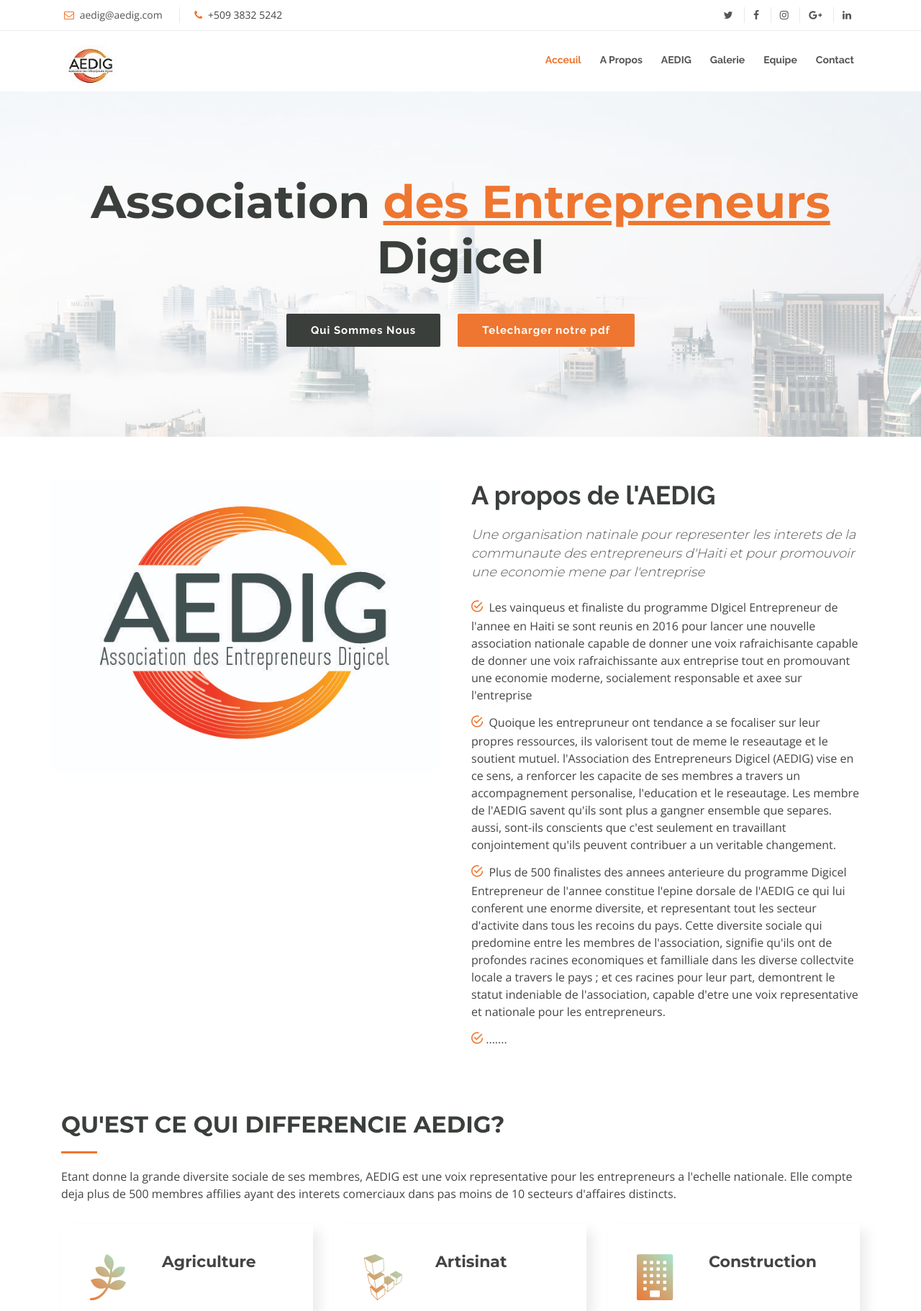
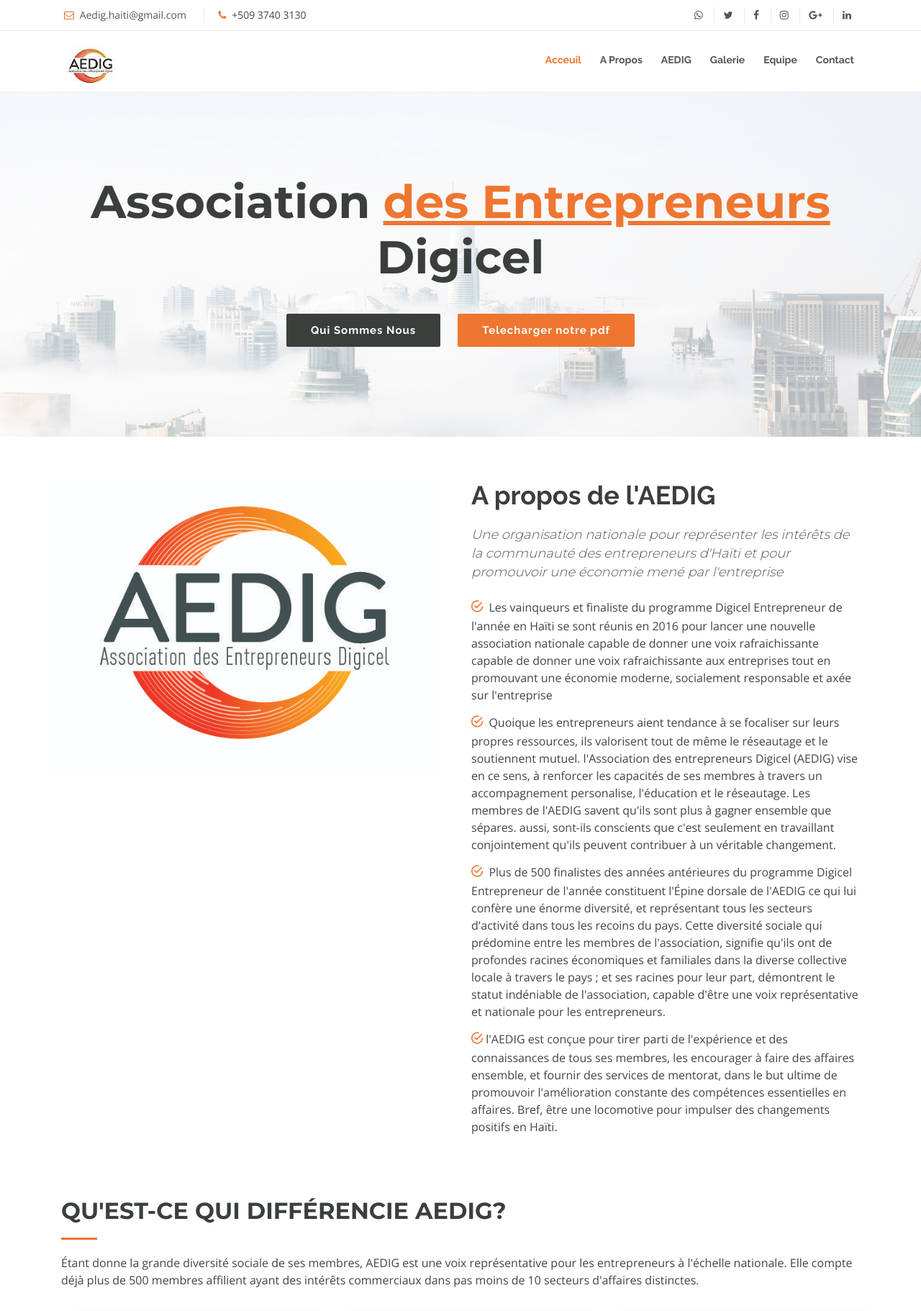
Before and after one commit to RalphWinner/aedig, a Django app: page / in a window 1280 px wide; the page is wider, and only the part inside the window is pictured. Shown: the top 1822 px of that part at 72% size. Run offline with Django 3.2, Linux system fonts and the light colour scheme; some libraries are stand-ins or nearby versions; some web fonts are replaced.

Commit message:
Orthographe ok

```diff
--- a/aedig/views.py
+++ b/aedig/views.py
@@ -21,7 +21,7 @@
 		message = data[4]['value']
 
 		infos = 'Nom: ' + name + '\nemail: ' + email + '\nSujet: ' + subject + '\nMessage: ' + message
-		template = 'Salut Mr RalphWinner, Nouveau Message!!!!! \n ' + infos
+		template = 'Salut Aedig! Nouveau Message:  \n ' + infos
 
 		#Code for the email Sender... Lolllllz
 
--- a/templates/index.html
+++ b/templates/index.html
@@ -8,7 +8,7 @@
   <meta content="" name="description">
   {% load static %}
   <!-- Favicons -->
-  <link href={% static 'img/favicon.ico' %} rel="icon">
+  <link href={% static 'img/favicon.png' %} rel="icon">
 
   <!-- Google Fonts -->
   <link href="https://fonts.googleapis.com/css?family=Open+Sans:300,300i,400,400i,700,700i|Raleway:300,400,500,700,800|Montserrat:300,400,700" rel="stylesheet">
@@ -43,10 +43,11 @@
   <section id="topbar" class="d-none d-lg-block">
     <div class="container clearfix">
       <div class="contact-info float-left">
-        <i class="fa fa-envelope-o"></i> <a href="mailto:contact@example.com">aedig@aedig.com</a>
-        <i class="fa fa-phone"></i> +509 3832 5242
+        <i class="fa fa-envelope-o"></i> <a href="mailto:Aedig.haiti@gmail.com">Aedig.haiti@gmail.com</a>
+        <i class="fa fa-phone"></i> +509 3740 3130
       </div>
       <div class="social-links float-right">
+        <a href="https://api.whatsapp.com/send?phone=50938325242&text=Please,%20Waiting%20for%20answer" class="twitter"><i class="fa fa-whatsapp"></i></a>
         <a href="#" class="twitter"><i class="fa fa-twitter"></i></a>
         <a href="#" class="facebook"><i class="fa fa-facebook"></i></a>
         <a href="#" class="instagram"><i class="fa fa-instagram"></i></a>
@@ -98,7 +99,7 @@
       <h2>Association <span>des Entrepreneurs</span><br> Digicel</h2>
       <div>
         <a href="#about" class="btn-get-started scrollto">Qui Sommes Nous</a>
-        <a href="AEDIG (BROCHURE francais).pdf" class="btn-projects scrollto">Telecharger notre pdf</a>
+        <a href={% static '/AEDIG (BROCHURE francais).pdf' %} class="btn-projects scrollto">Telecharger notre pdf</a>
       </div>
     </div>
 
@@ -125,14 +126,14 @@
           </div>
 
           <div class="col-lg-6 content">
-            <h2>A propos  de l'AEDIG</h2>
-            <h3>Une organisation natinale pour representer les interets de la communaute des entrepreneurs d'Haiti et pour promouvoir une economie mene par l'entreprise</h3>
+            <h2>A propos de l'AEDIG</h2>
+            <h3>Une organisation nationale pour représenter les intérêts de la communauté des entrepreneurs d'Haïti et pour promouvoir une économie mené par l'entreprise</h3>
 
             <ul>
-              <li><i class="ion-android-checkmark-circle"></i> Les vainqueus et finaliste du programme DIgicel Entrepreneur de l'annee en Haiti se sont reunis en 2016 pour lancer une nouvelle association nationale capable de donner une voix rafraichisante capable de donner une voix rafraichissante aux entreprise tout en promouvant une economie moderne, socialement responsable et axee sur l'entreprise</li>
-              <li><i class="ion-android-checkmark-circle"></i> Quoique les entrepruneur ont tendance a se focaliser sur leur propres ressources, ils valorisent tout de meme le reseautage et le soutient mutuel. l'Association des Entrepreneurs Digicel (AEDIG) vise en ce sens, a renforcer les capacite de ses membres a travers un accompagnement personalise, l'education et le reseautage. Les membre de l'AEDIG savent qu'ils sont plus a gangner ensemble que separes. aussi, sont-ils conscients que c'est seulement en travaillant conjointement qu'ils peuvent contribuer a un veritable changement.</li>
-              <li><i class="ion-android-checkmark-circle"></i> Plus de 500 finalistes des annees anterieure du programme Digicel Entrepreneur de l'annee constitue l'epine dorsale de l'AEDIG ce qui lui conferent une enorme diversite, et representant tout les secteur d'activite dans tous les recoins du pays. Cette diversite sociale qui predomine entre les membres de l'association, signifie qu'ils ont de profondes racines economiques et familliale dans les diverse collectvite locale a travers le pays ; et ces racines pour leur part, demontrent le statut indeniable de l'association, capable d'etre une voix representative et nationale pour les entrepreneurs.</li>
-              <li><i class="ion-android-checkmark-circle"></i>.......</li>
+              <li><i class="ion-android-checkmark-circle"></i> Les vainqueurs et finaliste du programme Digicel Entrepreneur de l'année en Haïti se sont réunis en 2016 pour lancer une nouvelle association nationale capable de donner une voix rafraichissante capable de donner une voix rafraichissante aux entreprises tout en promouvant une économie moderne, socialement responsable et axée sur l'entreprise</li>
+              <li><i class="ion-android-checkmark-circle"></i> Quoique les entrepreneurs aient tendance à se focaliser sur leurs propres ressources, ils valorisent tout de même le réseautage et le soutiennent mutuel. l'Association des entrepreneurs Digicel (AEDIG) vise en ce sens, à renforcer les capacités de ses membres à travers un accompagnement personalise, l'éducation et le réseautage. Les membres de l'AEDIG savent qu'ils sont plus à gagner ensemble que sépares. aussi, sont-ils conscients que c'est seulement en travaillant conjointement qu'ils peuvent contribuer à un véritable changement.</li>
+              <li><i class="ion-android-checkmark-circle"></i> Plus de 500 finalistes des années antérieures du programme Digicel Entrepreneur de l'année constituent l'Épine dorsale de l'AEDIG ce qui lui confère une énorme diversité, et représentant tous les secteurs d'activité dans tous les recoins du pays. Cette diversité sociale qui prédomine entre les membres de l'association, signifie qu'ils ont de profondes racines économiques et familiales dans la diverse collective locale à travers le pays ; et ses racines pour leur part, démontrent le statut indéniable de l'association, capable d'être une voix représentative et nationale pour les entrepreneurs.</li>
+              <li><i class="ion-android-checkmark-circle"></i>l'AEDIG est conçue pour tirer parti de l'expérience et des connaissances de tous ses membres, les encourager à faire des affaires ensemble, et fournir des services de mentorat, dans le but ultime de promouvoir l'amélioration constante des compétences essentielles en affaires. Bref, être une locomotive pour impulser des changements positifs en Haïti.</li>
             </ul>
 
           </div>
@@ -147,8 +148,8 @@
     <section id="services">
       <div class="container">
         <div class="section-header">
-          <h2>Qu'est ce qui differencie AEDIG?</h2>
-          <p>Etant donne la grande diversite sociale de ses membres, AEDIG est une voix representative pour les entrepreneurs a l'echelle nationale. Elle compte deja plus de 500 membres affilies ayant des interets comerciaux dans pas moins de 10 secteurs d'affaires distincts.</p>
+          <h2>Qu'est-ce qui différencie AEDIG?</h2>
+          <p>Étant donne la grande diversité sociale de ses membres, AEDIG est une voix représentative pour les entrepreneurs à l'échelle nationale. Elle compte déjà plus de 500 membres affilient ayant des intérêts commerciaux dans pas moins de 10 secteurs d'affaires distinctes.</p>
         </div>
 
         <div class="row">
@@ -184,7 +185,7 @@
           <div class="col-lg-4">
             <div class="box wow fadeInRight" data-wow-delay="0.2s">
               <div class="icon"><i class="fa fa-graduation-cap"></i></div>
-              <h4 class="title"><a href="">Education</a></h4>
+              <h4 class="title"><a href="#">Education</a></h4>
               <p class="description"></p>
             </div>
           </div>
@@ -228,7 +229,7 @@
           <div class="col-lg-4">
             <div class="box wow fadeInRight" data-wow-delay="0.2s">
               <div class="icon"><i class="fa fa-signal"></i></div>
-              <h4 class="title"><a href="">Services / Technologie</a></h4>
+              <h4 class="title"><a href="#">Services / Technologie</a></h4>
               <p class="description"></p>
             </div>
           </div>
@@ -253,18 +254,18 @@
       <div class="container">
         <div class="section-header">
           <h2>Mission</h2>
-          <p>Vu l'energie, la determination et la vision que cela necessite pour materialiser une idee intuitive, brillante en succes, ils s'avere que les entrepreneur ont beaucoup plus a dire et a faire que la plupart des gens. Nous en sommes tous profondement convaincus et le disont haut et fort, tel que stipule la devise de notre pays l'<b> Union fait la force </b> .</p>
+          <p>Vu l'énergie, la détermination et la vision que cela nécessite pour matérialiser une idée intuitive, brillante en succès, il s'avère que les entrepreneurs ont beaucoup plus à dire et à faire que la plupart des gens. Nous en sommes tous profondément convaincus et le disons haut et fort, tel que stipule la devise de notre pays l'<b> Union fait la force </b> .</p>
         </div>
 
         <ul>
-          <li><i class="ion-android-checkmark-circle"></i> <b>Promouvoir la culture entrepreneuriale: </b> en faisant le plaidoyer d'une economie axee autour de l'entreprenariat</li>
-          <li><i class="ion-android-checkmark-circle"></i> <b>Assurer le coaching de nos membres: </b> en fournissant l'accompagnement necessaire, donnant acces aux informations et aux formations essentielles, et en facilitant la communication et le reseautage</li>
-          <li><i class="ion-android-checkmark-circle"></i> <b>Garantir la protection de nos membres: </b> en assurant la defense de leur interets</li>
-          <li><i class="ion-android-checkmark-circle"></i> <b>Promouvoir les initiatives entrepreneuriale: </b> en faisant le plaidoyer d'une economie axee autour de l'entreprenariat</li>
-          <li><i class="ion-android-checkmark-circle"></i> <b>Promouvoir la culture entrepreneuriale: </b> en encourageant, facilitant et consolidant les activites commerciales de nos membres</li>
-          <li><i class="ion-android-checkmark-circle"></i> <b>Fournir un service d'ecoute: </b> en prenant compte les suggestions de nos membres, et en identifiant les defits auxquels ils ont face</li>
+          <li><i class="ion-android-checkmark-circle"></i> <b>Promouvoir la culture entrepreneuriale: </b> en faisant le plaidoyer d'une économie axée autour de l'entreprenariat</li>
+          <li><i class="ion-android-checkmark-circle"></i> <b>Assurer le coaching de nos membres: </b> en fournissant l'accompagnement nécessaire, donnant accès aux informations et aux formations essentielles, et en facilitant la communication et le réseautage</li>
+          <li><i class="ion-android-checkmark-circle"></i> <b>Garantir la protection de nos membres: </b> en assurant la défense de leurs intérêts</li>
+          <li><i class="ion-android-checkmark-circle"></i> <b>Promouvoir les initiatives entrepreneuriale: </b> en faisant le plaidoyer d'une économie axée autour de l'entreprenariat</li>
+          <li><i class="ion-android-checkmark-circle"></i> <b>Promouvoir la culture entrepreneuriale: </b> en encourageant, facilitant et consolidant les activités commerciales de nos membres</li>
+          <li><i class="ion-android-checkmark-circle"></i> <b>Fournir un service d'écoute: </b> en prenant compte les suggestions de nos membres, et en identifiant les défaits auxquels ils font face</li>
           <li><i class="ion-android-checkmark-circle"></i> <b>Promouvoir : </b> l'excellence de nos entreprises et la production locale</li>
-          <li><i class="ion-android-checkmark-circle"></i> <b>Transmettre, Partager: </b> en encourageant nos membres a diffuser leur connaissances et leurs experiences.</li>
+          <li><i class="ion-android-checkmark-circle"></i> <b>Transmettre, Partager: </b> en encourageant nos membres à diffuser leurs connaissances et leurs expériences.</li>
         </ul>
       </div>
     </section><!-- #clients -->
@@ -383,14 +384,14 @@
       <div class="container">
         <div class="section-header">
           <h2>TÉMOIGNAGES</h2>
-          <p>Declaration sur l'AEDIG</p>
+          <p>temoignage *</p>
         </div>
         <div class="owl-carousel testimonials-carousel">
 
             <div class="testimonial-item">
               <p>
                 <img src={% static "img/quote-sign-left.png" %} class="quote-sign-left" alt="">
-                En tant que porte-parole des petites et Moyennes entreprises, l'AEDIG promeut l'Excellence en affaires en connectant entre eux les entrepreneurs, les aidant a etablir des partenariats, leur donnant acces aux informations de pointe et en assurant la formation continue des cadres.
+                En tant que porte-parole des petites et Moyennes entreprises, l'AEDIG promeut l'Excellence en affaires en connectant entre eux les entrepreneurs, les aidant à établir des partenariats, leur donnant accès aux informations de pointe et en assurant la formation continue des cadres.
                 <img src={% static "img/quote-sign-right.png" %} class="quote-sign-right" alt="">
               </p>
               <img src={% static "img/testimonial-2.jpg" %}  class="testimonial-img" alt="">
@@ -485,10 +486,10 @@
                 <h4>Myrtha Vilbon</h4>
                 <span>Presidente, PDG Glory Indistries</span>
                 <div class="social">
-                  <a href=""><i class="fa fa-twitter"></i></a>
-                  <a href=""><i class="fa fa-facebook"></i></a>
-                  <a href=""><i class="fa fa-google-plus"></i></a>
-                  <a href=""><i class="fa fa-linkedin"></i></a>
+                  <a href="#"><i class="fa fa-twitter"></i></a>
+                  <a href="#"><i class="fa fa-facebook"></i></a>
+                  <a href="#"><i class="fa fa-google-plus"></i></a>
+                  <a href="#"><i class="fa fa-linkedin"></i></a>
                 </div>
               </div>
             </div>
@@ -501,10 +502,10 @@
                 <h4>Athanese Louis</h4>
                 <span>Premier Vice President, PDG Atalou Microsystem</span>
                 <div class="social">
-                  <a href=""><i class="fa fa-twitter"></i></a>
-                  <a href=""><i class="fa fa-facebook"></i></a>
-                  <a href=""><i class="fa fa-google-plus"></i></a>
-                  <a href=""><i class="fa fa-linkedin"></i></a>
+                  <a href="#"><i class="fa fa-twitter"></i></a>
+                  <a href="#"><i class="fa fa-facebook"></i></a>
+                  <a href="#"><i class="fa fa-google-plus"></i></a>
+                  <a href="#"><i class="fa fa-linkedin"></i></a>
                 </div>
               </div>
             </div>
@@ -517,10 +518,10 @@
                 <h4>Jean Odelin Ordelus</h4>
                 <span>Deuxiem Vice President, PDG OD Peint Groupe Construction</span>
                 <div class="social">
-                  <a href=""><i class="fa fa-twitter"></i></a>
-                  <a href=""><i class="fa fa-facebook"></i></a>
-                  <a href=""><i class="fa fa-google-plus"></i></a>
-                  <a href=""><i class="fa fa-linkedin"></i></a>
+                  <a href="#"><i class="fa fa-twitter"></i></a>
+                  <a href="#"><i class="fa fa-facebook"></i></a>
+                  <a href="#"><i class="fa fa-google-plus"></i></a>
+                  <a href="#"><i class="fa fa-linkedin"></i></a>
                 </div>
               </div>
             </div>
@@ -533,10 +534,10 @@
                 <h4>Daphnee Floreal</h4>
                 <span>Tresoriere, PDG Bijou Lakay</span>
                 <div class="social">
-                  <a href=""><i class="fa fa-twitter"></i></a>
-                  <a href=""><i class="fa fa-facebook"></i></a>
-                  <a href=""><i class="fa fa-google-plus"></i></a>
-                  <a href=""><i class="fa fa-linkedin"></i></a>
+                  <a href="#"><i class="fa fa-twitter"></i></a>
+                  <a href="#"><i class="fa fa-facebook"></i></a>
+                  <a href="#"><i class="fa fa-google-plus"></i></a>
+                  <a href="#"><i class="fa fa-linkedin"></i></a>
                 </div>
               </div>
             </div>
@@ -552,10 +553,10 @@
                 <h4>Max Larson Henry</h4>
                 <span>Secretaire, PDG Transversal</span>
                 <div class="social">
-                  <a href=""><i class="fa fa-twitter"></i></a>
-                  <a href=""><i class="fa fa-facebook"></i></a>
-                  <a href=""><i class="fa fa-google-plus"></i></a>
-                  <a href=""><i class="fa fa-linkedin"></i></a>
+                  <a href="#"><i class="fa fa-twitter"></i></a>
+                  <a href="#"><i class="fa fa-facebook"></i></a>
+                  <a href="#"><i class="fa fa-google-plus"></i></a>
+                  <a href="#"><i class="fa fa-linkedin"></i></a>
                 </div>
               </div>
             </div>
@@ -568,10 +569,10 @@
                 <h4>Myrna Verdier</h4>
                 <span>Conseilliere, PDG Ferme des Antilles</span>
                 <div class="social">
-                  <a href=""><i class="fa fa-twitter"></i></a>
-                  <a href=""><i class="fa fa-facebook"></i></a>
-                  <a href=""><i class="fa fa-google-plus"></i></a>
-                  <a href=""><i class="fa fa-linkedin"></i></a>
+                  <a href="#"><i class="fa fa-twitter"></i></a>
+                  <a href="#"><i class="fa fa-facebook"></i></a>
+                  <a href="#"><i class="fa fa-google-plus"></i></a>
+                  <a href="#"><i class="fa fa-linkedin"></i></a>
                 </div>
               </div>
             </div>
@@ -584,10 +585,10 @@
                 <h4>Yves Francois </h4>
                 <span>Conseiller, PDG YCF Group</span>
                 <div class="social">
-                  <a href=""><i class="fa fa-twitter"></i></a>
-                  <a href=""><i class="fa fa-facebook"></i></a>
-                  <a href=""><i class="fa fa-google-plus"></i></a>
-                  <a href=""><i class="fa fa-linkedin"></i></a>
+                  <a href="#"><i class="fa fa-twitter"></i></a>
+                  <a href="#"><i class="fa fa-facebook"></i></a>
+                  <a href="#"><i class="fa fa-google-plus"></i></a>
+                  <a href="#"><i class="fa fa-linkedin"></i></a>
                 </div>
               </div>
             </div>
@@ -600,10 +601,10 @@
                 <h4>Brona Cusack</h4>
                 <span>Conseilliere, Directrice de programme Digicel Entrepreneur de l'Annee</span>
                 <div class="social">
-                  <a href=""><i class="fa fa-twitter"></i></a>
-                  <a href=""><i class="fa fa-facebook"></i></a>
-                  <a href=""><i class="fa fa-google-plus"></i></a>
-                  <a href=""><i class="fa fa-linkedin"></i></a>
+                  <a href="#"><i class="fa fa-twitter"></i></a>
+                  <a href="#"><i class="fa fa-facebook"></i></a>
+                  <a href="#"><i class="fa fa-google-plus"></i></a>
+                  <a href="#"><i class="fa fa-linkedin"></i></a>
                 </div>
               </div>
             </div>
@@ -618,10 +619,10 @@
                 <h4>Lionel Pressoir</h4>
                 <span>Conseiller, PDG Tour Haiti/Logistic S.A</span>
                 <div class="social">
-                  <a href=""><i class="fa fa-twitter"></i></a>
-                  <a href=""><i class="fa fa-facebook"></i></a>
-                  <a href=""><i class="fa fa-google-plus"></i></a>
-                  <a href=""><i class="fa fa-linkedin"></i></a>
+                  <a href="#"><i class="fa fa-twitter"></i></a>
+                  <a href="#"><i class="fa fa-facebook"></i></a>
+                  <a href="#"><i class="fa fa-google-plus"></i></a>
+                  <a href="#"><i class="fa fa-linkedin"></i></a>
                 </div>
               </div>
             </div>
```
Also changed, not shown: other parts of templates/index.html (+12 -11 lines).
